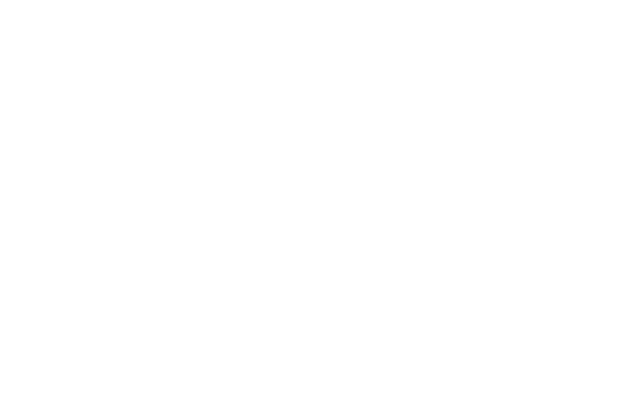
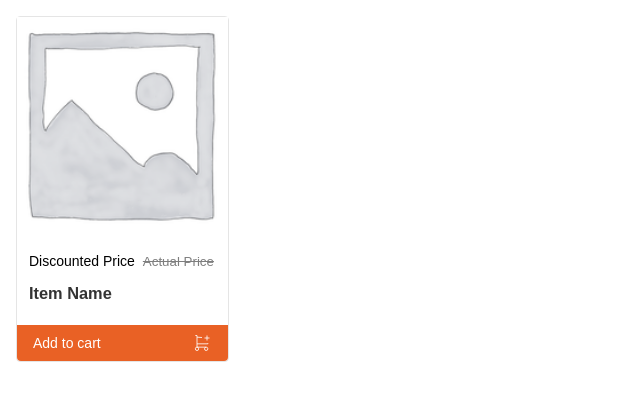
Before and after one commit to SouradeepD23/mykart, a React (Create React App) app: page / in a window 1280 px wide. Shown: the top 400 px of the page, without its empty margins (0-640 px from the left). Built offline with nearby package versions, Linux system fonts and the light colour scheme.

Commit message:
added Products component

```diff
--- a/src/App.js
+++ b/src/App.js
@@ -1,9 +1,9 @@
-import ListItem from "./components/ListItem";
+import Products from "./components/Products";
 
 function App() {
   return (
     <div className="App">
-
+      <Products></Products>
     </div>
   );
 }
--- /dev/null
+++ b/src/components/Products.js
@@ -0,0 +1,11 @@
+import ListItem from './ListItem.js';
+
+const Products = () => {
+    return(
+        <div>
+            <ListItem></ListItem>
+        </div>
+    )
+}
+
+export default Products;
```
